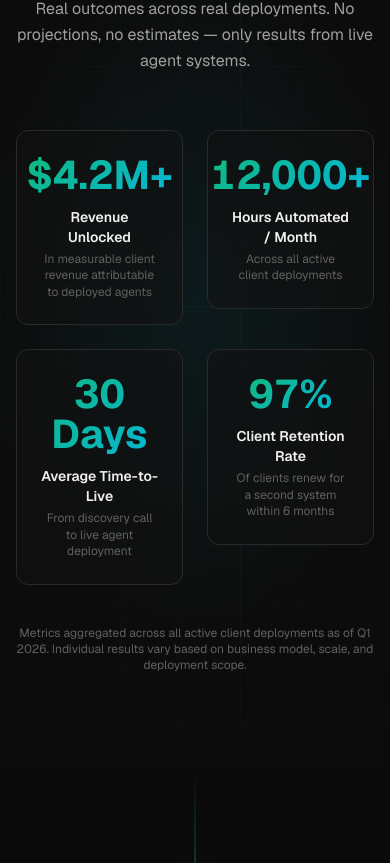
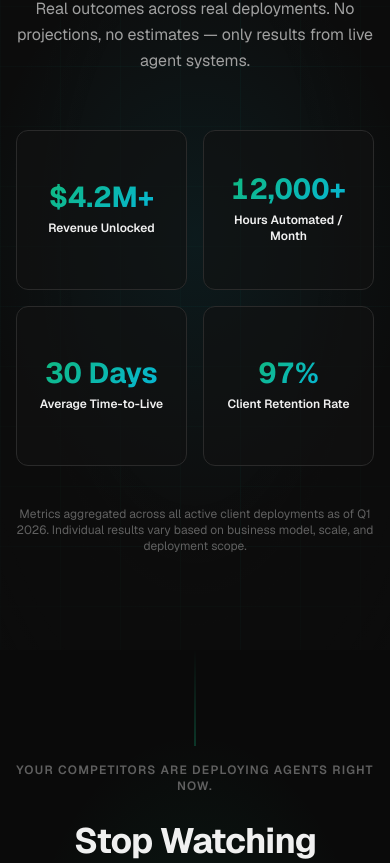
Before and after one commit to rtgolenatechva-prog/jpfranklinfx, a Next.js app: page / in a window 390 px wide. Shown: the part 3294-4157 px from the top of the page. Built offline with nearby package versions, Linux system fonts and the light colour scheme.

Commit message:
Fix mobile grid — equal card heights, responsive font sizes

```diff
--- a/src/components/home/ResultsSection.tsx
+++ b/src/components/home/ResultsSection.tsx
@@ -5,7 +5,6 @@ import { SectionHeader } from '@/components/ui/SectionHeader'
 import { AnimatedCounter } from '@/components/ui/AnimatedCounter'
 import { GridBackground } from '@/components/ui/GridBackground'
 import { STATS } from '@/lib/constants'
-import { cn } from '@/lib/utils'
 
 export function ResultsSection() {
   return (
@@ -49,13 +48,13 @@ export function ResultsSection() {
         </ScrollReveal>
 
         {/* Stats grid */}
-        <div className="grid grid-cols-2 lg:grid-cols-4 gap-6">
+        <div className="grid grid-cols-2 lg:grid-cols-4 gap-4">
           {STATS.map((stat, i) => (
             <ScrollReveal key={i} direction="up" delay={i * 0.1}>
-              <div className="flex flex-col items-center text-center p-6 rounded-xl border border-[#2a2a2a] bg-[#111111]/60">
+              <div className="flex flex-col items-center justify-center text-center p-5 rounded-xl border border-[#2a2a2a] bg-[#111111]/60 h-[160px]">
                 {/* Counter */}
                 <div
-                  className="text-[2.5rem] md:text-[3rem] font-bold leading-none mb-3"
+                  className="text-[1.8rem] sm:text-[2.2rem] md:text-[2.8rem] font-bold leading-none mb-2"
                   style={{
                     background: 'linear-gradient(135deg, #10b981 0%, #06b6d4 100%)',
                     WebkitBackgroundClip: 'text',
@@ -73,16 +72,9 @@ export function ResultsSection() {
                 </div>
 
                 {/* Label */}
-                <p className="text-sm font-semibold text-[#f0f0f0] mb-1">
+                <p className="text-xs sm:text-sm font-semibold text-[#f0f0f0] leading-snug">
                   {stat.label}
                 </p>
-
-                {/* Description */}
-                {stat.description && (
-                  <p className="text-xs text-[#606060] leading-snug">
-                    {stat.description}
-                  </p>
-                )}
               </div>
             </ScrollReveal>
           ))}
```
